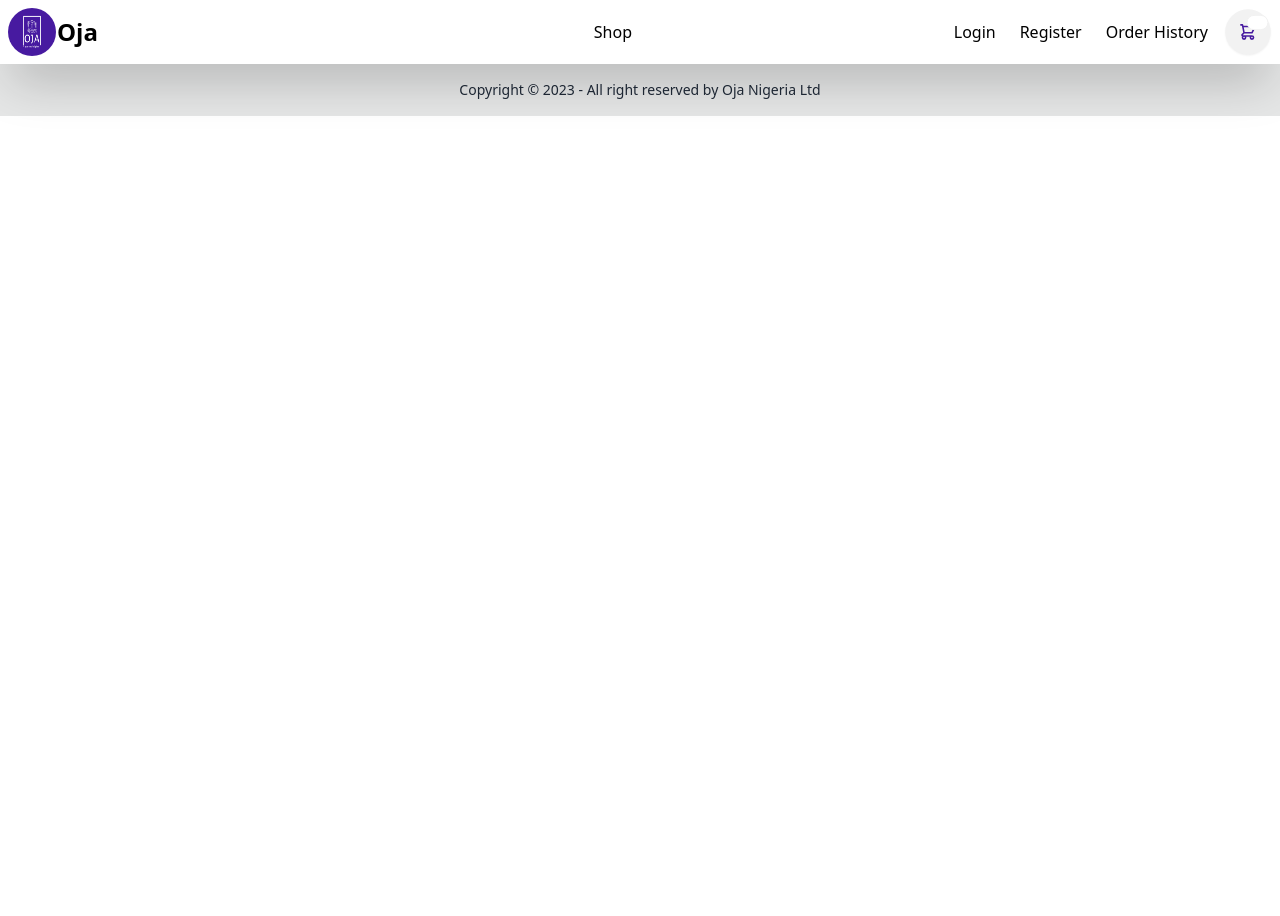
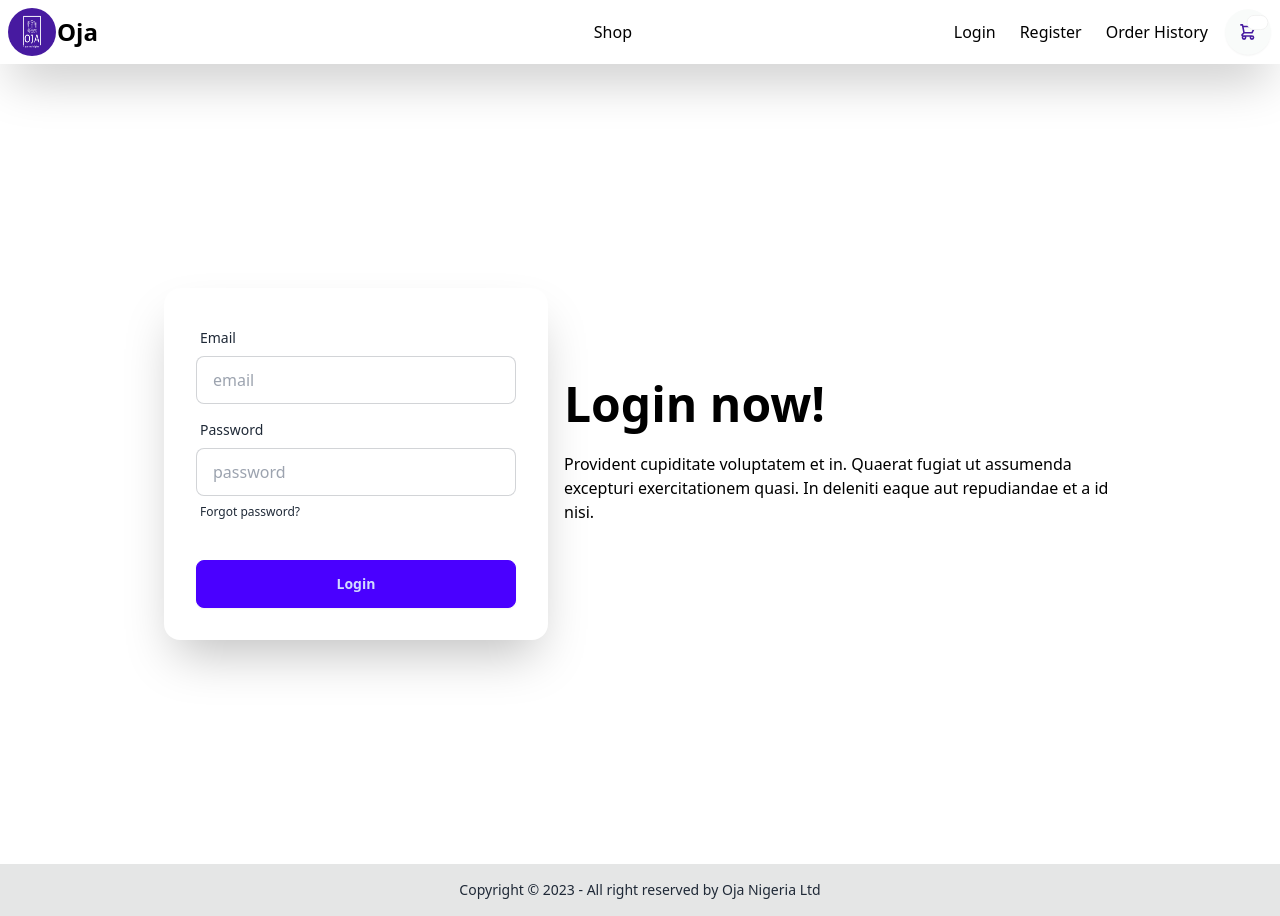
Before and after one commit to Twise007/oja, a React (Create React App) app in the folder frontend/: page /login in a window 1280 px wide. Before the commit the page ends 800 px from the top, so only its background shows below. Built offline with nearby package versions, Linux system fonts and the light colour scheme.

Commit message:
login page

```diff
--- a/frontend/public/index.html
+++ b/frontend/public/index.html
@@ -18,5 +18,6 @@
   <body>
     <noscript>You need to enable JavaScript to run this app.</noscript>
     <div id="root"></div>
+    <div id="loader"></div>
   </body>
 </html>
--- a/frontend/src/App.js
+++ b/frontend/src/App.js
@@ -2,6 +2,8 @@ import { BrowserRouter, Routes, Route } from "react-router-dom";
 import Home from "./pages/home/Home";
 import Header from "./components/Header";
 import Footer from "./components/Footer";
+import Login from "./pages/auth/Login";
+import Register from "./pages/auth/Register";
 
 const App = () => {
   return (
@@ -11,6 +13,8 @@ const App = () => {
         <div className="text-cl-black bg-cl-white">
           <Routes>
             <Route path="/" element={<Home />} />
+            <Route path="/login" element={<Login />} />
+            <Route path="/register" element={<Register />} />
           </Routes>
         </div>
         <Footer />
--- /dev/null
+++ b/frontend/src/components/Loader.jsx
@@ -0,0 +1,24 @@
+import React from "react";
+import loaderImg from "../assets/loader.gif";
+import ReactDOM from "react-dom";
+
+const Loader = () => {
+  return ReactDOM.createPortal(
+    <div className="wrapper">
+      <div className="loader">
+        <img src={loaderImg} alt="Loading..." />
+      </div>
+    </div>,
+    document.getElementById("loader")
+  );
+};
+
+export const SpinnerImg = () => {
+  return (
+    <div className="--center-all">
+      <img src={loaderImg} alt="Loading..." />
+    </div>
+  );
+};
+
+export default Loader;
--- a/frontend/src/index.css
+++ b/frontend/src/index.css
@@ -17,7 +17,7 @@
   --dark-blue: #0a1930;
   --color-action: #471aa0;
   --color-action2: #9073de;
-  --color-sec: #f2f2f2;
+  --color-sec: #F9FBFA;
   --color-white: #fff;
   --color-black: #000;
 /* #F9FBFA #E8EDEB */
@@ -69,6 +69,22 @@ section {
   padding: 8px;
 }
 
+
+.wrapper {
+  position: fixed;
+  width: 100vw;
+  height: 100vh;
+  background-color: rgba(0, 0, 0, 0.7);
+  z-index: 9;
+}
+
+.loader {
+  position: fixed;
+  left: 50%;
+  top: 50%;
+  transform: translate(-50%, -50%);
+  z-index: 999;
+}
 .text-effect {
   color: var(--color-action);
   transition: color 0.3s ease-in-out;
--- /dev/null
+++ b/frontend/src/pages/auth/Card.jsx
@@ -0,0 +1,7 @@
+import React from "react";
+
+const Card = ({ children, cardClass }) => {
+  return <div className={`${cardClass} shadow-2xl`}>{children}</div>;
+};
+
+export default Card;
--- /dev/null
+++ b/frontend/src/pages/auth/Login.jsx
@@ -0,0 +1,54 @@
+import React from "react";
+
+const Login = () => {
+  return (
+    <section className={`container hero min-h-screen `}>
+      <div className="flex-col hero-content lg:flex-row-reverse">
+        <div className="text-center lg:text-left">
+          <h1 className="text-5xl font-bold">Login now!</h1>
+          <p className="py-6">
+            Provident cupiditate voluptatem et in. Quaerat fugiat ut assumenda
+            excepturi exercitationem quasi. In deleniti eaque aut repudiandae et
+            a id nisi.
+          </p>
+        </div>
+        <div className="w-full max-w-sm shadow-2xl card shrink-0 bg-base-100">
+          <form className="card-body">
+            <div className="form-control">
+              <label className="label">
+                <span className="label-text">Email</span>
+              </label>
+              <input
+                type="email"
+                placeholder="email"
+                className="input input-bordered"
+                required
+              />
+            </div>
+            <div className="form-control">
+              <label className="label">
+                <span className="label-text">Password</span>
+              </label>
+              <input
+                type="password"
+                placeholder="password"
+                className="input input-bordered"
+                required
+              />
+              <label className="label">
+                <a href="#" className="label-text-alt link link-hover">
+                  Forgot password?
+                </a>
+              </label>
+            </div>
+            <div className="mt-6 form-control">
+              <button className="btn btn-primary">Login</button>
+            </div>
+          </form>
+        </div>
+      </div>
+    </section>
+  );
+};
+
+export default Login;
--- /dev/null
+++ b/frontend/src/pages/auth/Register.jsx
@@ -0,0 +1,9 @@
+import React from 'react'
+
+const Register = () => {
+  return (
+    <div>Register</div>
+  )
+}
+
+export default Register
```
Also changed, not shown: frontend/src/assets/loader.gif, frontend/src/assets/shopito_logo.png (deleted).
